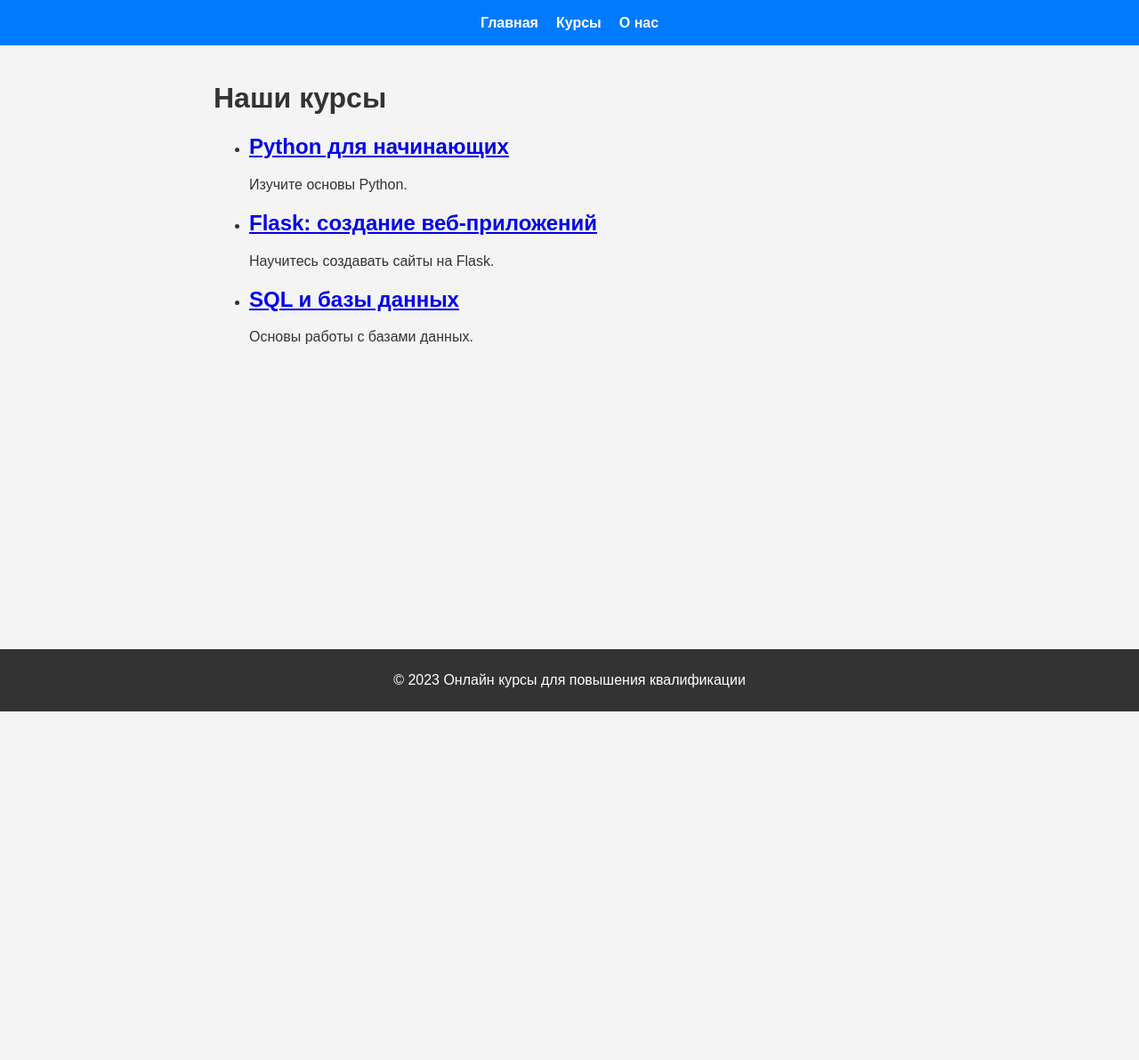
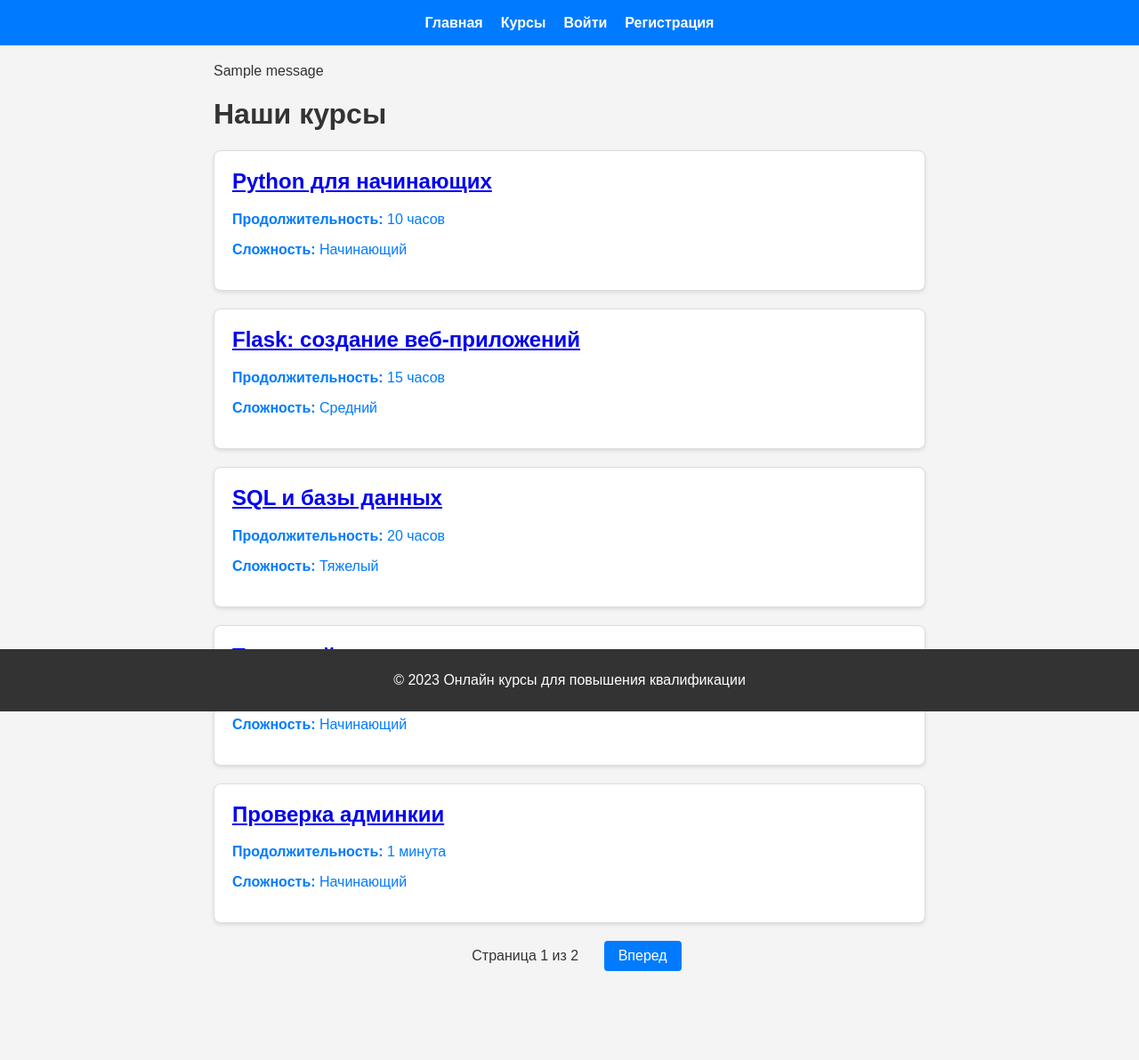
Before and after one commit to Wethoda/Web_site_pp, a Flask app: page /courses in a window 1280 px wide. Shown: the whole page at 89% size. Before the commit the page ends 800 px from the top, so only its background shows below. Run offline with Flask 3, Linux system fonts and the light colour scheme; data comes from the database, SQL or seed files in the repository; both versions use the stored data as it was after the commit; one stand-in notice (Sample message) is shown.

Commit message:
update 1.0

```diff
--- a/main.py
+++ b/main.py
@@ -1,55 +1,192 @@
-from flask import Flask, render_template
+from flask import Flask, render_template, request, redirect, url_for, session, flash
+from werkzeug.security import generate_password_hash, check_password_hash
+import sqlite3
 
 app = Flask(__name__)
+app.secret_key = 'kosxgfelv963'
 
-# Пример данных о курсах (список словарей, где каждый словарь представляет один курс)
-courses = [
-    {"id": 1, "title": "Python для начинающих", "description": "Изучите основы Python."},
-    {"id": 2, "title": "Flask: создание веб-приложений", "description": "Научитесь создавать сайты на Flask."},
-    {"id": 3, "title": "SQL и базы данных", "description": "Основы работы с базами данных."},
-]
+# Константа для количества курсов на странице
+COURSES_PER_PAGE = 5
 
+# Функция для получения данных из базы данных с пагинацией
+def get_courses(page=1):
+    conn = sqlite3.connect('courses.db')
+    cursor = conn.cursor()
+    offset = (page - 1) * COURSES_PER_PAGE
+    cursor.execute('SELECT * FROM courses LIMIT ? OFFSET ?', (COURSES_PER_PAGE, offset))
+    courses = cursor.fetchall()  # Получаем курсы для текущей страницы
+    conn.close()
+    return courses
+
+# Функция для получения общего количества курсов
+def get_total_courses():
+    conn = sqlite3.connect('courses.db')
+    cursor = conn.cursor()
+    cursor.execute('SELECT COUNT(*) FROM courses')
+    total = cursor.fetchone()[0]  # Получаем общее количество курсов
+    conn.close()
+    return total
+
+# Функция для получения курса по ID
+def get_course_by_id(course_id):
+    conn = sqlite3.connect('courses.db')
+    cursor = conn.cursor()
+    cursor.execute('SELECT * FROM courses WHERE id = ?', (course_id,))
+    course = cursor.fetchone()  # Получаем одну запись
+    conn.close()
+    return course
+
+# Функция для добавления курса
+def add_course(title, duration, difficulty, description):
+    conn = sqlite3.connect('courses.db')
+    cursor = conn.cursor()
+    cursor.execute("INSERT INTO courses(title, duration, difficulty, description) VALUES (?, ?, ?, ?)",
+                   (title, duration, difficulty, description,))
+    conn.commit()
+    conn.close()
+
+def update_course(course_id, title, duration, difficulty, description):
+    conn = sqlite3.connect('courses.db')
+    cursor = conn.cursor()
+    cursor.execute('''
+        UPDATE courses
+        SET title = ?, duration = ?, difficulty = ?, description = ?
+        WHERE id = ?''', (title, duration, difficulty, description, course_id))
+    conn.commit()
+    conn.close()
+
+def register_user(username, password, role='user'):
+    conn = sqlite3.connect('courses.db')
+    cursor = conn.cursor()
+    hashed_password = generate_password_hash(password)
+    cursor.execute('''INSERT INTO users(username, password, role) VALUES(?, ?, ?)''', (username, hashed_password, role))
+    conn.commit()
+    conn.close()
+
+def verify_users(username, password):
+    conn = sqlite3.connect('courses.db')
+    cursor = conn.cursor()
+    cursor.execute('''SELECT id, password, role FROM users WHERE username = ?''', (username,))
+    user = cursor.fetchone()
+    conn.close()
+    if user and check_password_hash(user[1], password):
+        return user
+    return None
 
 # Маршрут для главной страницы
 @app.route('/')
 def index():
-    # Рендерим шаблон index.html и передаем его в браузер
     return render_template('index.html')
-
 
 # Маршрут для страницы со списком курсов
 @app.route('/courses')
-def show_courses():  # Переименовали функцию, чтобы избежать конфликта имен
-    # Рендерим шаблон courses.html и передаем в него список курсов
-    return render_template('courses.html', courses=courses)
+def show_courses():
+    page = request.args.get('page', 1, type=int)  # Получаем номер страницы из запроса
+    courses = get_courses(page)  # Получаем курсы для текущей страницы
+    total_courses = get_total_courses()  # Получаем общее количество курсов
+    total_pages = (total_courses + COURSES_PER_PAGE - 1) // COURSES_PER_PAGE  # Вычисляем общее количество страниц
 
+    return render_template('courses.html', courses=courses, page=page, total_pages=total_pages)
 
 # Маршрут для страницы с деталями курса
 @app.route('/course/<int:course_id>')
 def course_detail(course_id):
-    """
-    Ищем курс по его ID в списке courses.
-    next() возвращает первый элемент, который соответствует условию.
-    Если курс не найден, возвращаем None.
-    """
-    course = next((course for course in courses if course["id"] == course_id), None)
-
-    # Если курс найден, рендерим шаблон course_detail.html и передаем в него данные о курсе
+    course = get_course_by_id(course_id)
     if course:
         return render_template('course_detail.html', course=course)
-
-    # Если курс не найден, возвращаем сообщение об ошибке и статус 404
     return "Курс не найден", 404
 
+# Маршрут для отображения формы добавления курса
+@app.route('/add_course', methods=['GET'])
+def show_add_course_form():
+    if 'user_id' not in session or session.get('role') != 'admin':  # Проверяем, что пользователь — админ
+        flash('Доступ запрещен. Только администраторы могут добавлять курсы.', 'error')
+        return redirect(url_for('show_courses'))
+    return render_template('add_course.html')
+
+# Маршрут для обработки данных формы
+@app.route('/add_course', methods=['POST'])
+def add_course_form():
+    if 'user_id' not in session or session.get('role') != 'admin':
+        flash('Доступ запрещен. Только администраторы могут добавлять курсы.', 'error')
+        return redirect(url_for('show_courses'))
+
+    title = request.form['title']
+    duration = request.form['duration']
+    difficulty = request.form['difficulty']  # Убедитесь, что это поле есть в форме
+    description = request.form['description']
+
+    add_course(title, duration, difficulty, description)
+    flash("Курс успешно добавлен", 'success')
+    return redirect(url_for('show_courses'))
+
+@app.route('/edit_course/<int:course_id>', methods=['GET'])
+def show_edit_course_form(course_id):
+    if 'user_id' not in session or session.get('role') != 'admin':
+        flash('Доступ запрещен. Только администраторы могут редактировать курсы.', 'error')
+        return redirect(url_for('show_courses'))
+    course = get_course_by_id(course_id)
+    if course:
+        return render_template('edit_course.html', course=course)
+    return "Курс не найден", 404
+
+@app.route('/edit_course/<int:course_id>', methods=['POST'])
+def edit_course(course_id):
+    if 'user_id' not in session or session.get('role') != 'admin':
+        flash('Доступ запрещен. Только администраторы могут редактировать курсы.', 'error')
+        return redirect(url_for('show_courses'))
+
+    title = request.form['title']
+    duration = request.form['duration']
+    difficulty = request.form['difficulty']
+    description = request.form['description']
+
+    update_course(course_id, title, duration, difficulty, description)
+    flash('Успешно вы изменил курс', 'success')
+    return redirect(url_for('show_courses'))
+
+@app.route('/register', methods=['GET', 'POST'])
+def register():
+    if request.method == 'POST':
+        username = request.form['username']
+        password = request.form['password']
+
+        try:
+            register_user(username, password)
+            flash('Регистрация прошла успешно. Теперь вы можете войти.', 'success')
+            return redirect(url_for('login'))
+        except sqlite3.IntegrityError:
+            flash("Пользователь с таким именем уже существует.", 'error')
+    return render_template('register.html')
+
+@app.route('/login', methods=['GET', 'POST'])
+def login():
+    if request.method == 'POST':
+        username = request.form['username']
+        password = request.form['password']
+
+        user = verify_users(username, password)
+        if user:
+            session['user_id'] = user[0]
+            session['role'] = user[2]
+            flash('Вход выполнен успешно.', 'success')
+            return redirect(url_for('show_courses'))
+        else:
+            flash('Неверное имя пользователя или пороль', 'error')
+    return render_template('login.html')
+
+@app.route('/logout')
+def logout():
+    session.pop('user_id', None)
+    session.pop('role', None)
+    flash('Вы успешно вышли из системы.', 'success')
+    return redirect(url_for('index'))
 
 # Маршрут для страницы "О нас"
 @app.route('/about')
 def about():
-    # Рендерим шаблон about.html
     return render_template('about.html')
-
 
 # Запуск приложения
 if __name__ == '__main__':
-    # Включаем режим отладки (debug=True), чтобы видеть ошибки в браузере
     app.run(debug=True)
--- a/static/css/styles.css
+++ b/static/css/styles.css
@@ -44,15 +44,71 @@ main {
     padding: 20px; /* Внутренние отступы */
     max-width: 800px; /* Максимальная ширина контента */
     margin: 0 auto; /* Выравнивание по центру */
+    padding-bottom: 100px;
 }
 
 /* Стили для подвала */
 footer {
+    position: fixed; /* Фиксируем элемент */
     background-color: #333; /* Цвет фона подвала */
     color: white; /* Цвет текста в подвале */
     text-align: center; /* Выравнивание текста по центру */
     padding: 10px 0; /* Внутренние отступы */
-    position: fixed; /* Фиксированное положение */
     width: 100%; /* Ширина на всю страницу */
-    bottom: 0; /* Прижимаем к нижней части страницы */
+    bottom: 0; /* Прижимаем к нижней части экрана */
+    z-index: 1000; /* Указываем высокий слой, чтобы перекрыть другие элементы */
 }
+
+.course-card {
+    background-color: white;
+    border: 1px solid #ddd;
+    border-radius: 8px;
+    padding: 20px;
+    margin-bottom: 20px;
+    box-shadow: 0 2px 4px rgba(0, 0, 0, 0.1);
+}
+
+.course-card h2 {
+    margin-top: 0;
+    color: #007BFF;
+}
+
+.course-card p {
+    color: #555;
+}
+
+.course-card p {
+    text-decoration: none;
+    color: #007BFF;
+}
+
+.course-card a:hover {
+    text-decoration: underline;
+}
+
+/* Стили для пагинации */
+.pagination {
+    margin-top: 20px;
+    text-align: center;
+}
+
+.pagination a {
+    display: inline-block;
+    padding: 8px 16px;
+    margin: 0 4px;
+    background-color: #007BFF;
+    color: white;
+    text-decoration: none;
+    border-radius: 4px;
+}
+
+.pagination a:hover {
+    background-color: #0056b3;
+}
+
+.pagination span {
+    display: inline-block;
+    padding: 8px 16px;
+    margin: 0 4px;
+    color: #333;
+}
--- a/templates/base.html
+++ b/templates/base.html
@@ -1,40 +1,45 @@
 <!DOCTYPE html>
 <html lang="ru">
 <head>
-    <!-- Мета-теги для корректного отображения страницы -->
     <meta charset="UTF-8">
     <meta name="viewport" content="width=device-width, initial-scale=1.0">
-
-    <!-- Блок title, который можно переопределить в других шаблонах -->
     <title>{% block title %}Онлайн курсы для повышения квалификации{% endblock %}</title>
-
-    <!-- Подключаем CSS файл из папки static/css -->
     <link rel="stylesheet" href="{{ url_for('static', filename='css/styles.css') }}">
 </head>
 <body>
-    <!-- Шапка сайта -->
     <header>
         <nav>
-            <!-- Навигационное меню -->
             <ul>
                 <li><a href="{{ url_for('index') }}">Главная</a></li>
                 <li><a href="{{ url_for('show_courses') }}">Курсы</a></li>
-                <li><a href="{{ url_for('about') }}">О нас</a></li>
+                {% if 'user_id' in session and session.get('role') == 'admin' %}
+                    <li><a href="{{ url_for('show_add_course_form') }}">Добавить курс</a></li>
+                {% endif %}
+                {% if 'user_id' in session %}
+                    <li><a href="{{ url_for('logout') }}">Выйти</a></li>
+                {% else %}
+                    <li><a href="{{ url_for('login') }}">Войти</a></li>
+                    <li><a href="{{ url_for('register') }}">Регистрация</a></li>
+                {% endif %}
             </ul>
         </nav>
     </header>
 
-    <!-- Основное содержимое страницы -->
     <main>
+        {% with messages = get_flashed_messages(with_categories=true) %}
+            {% if messages %}
+                {% for category, message in messages %}
+                    <div class="flash {{ category }}">{{ message }}</div>
+                {% endfor %}
+            {% endif %}
+        {% endwith %}
         {% block content %}{% endblock %}
     </main>
 
-    <!-- Подвал сайта -->
     <footer>
         <p>&copy; 2023 Онлайн курсы для повышения квалификации</p>
     </footer>
 
-    <!-- Подключаем JavaScript файл из папки static/js -->
     <script src="{{ url_for('static', filename='js/scripts.js') }}"></script>
 </body>
 </html>
--- a/templates/courses.html
+++ b/templates/courses.html
@@ -6,12 +6,32 @@
 
 {% block content %}
 <h1>Наши курсы</h1>
-<ul>
+<div>
     {% for course in courses %}
-    <li>
-        <h2><a href="{{ url_for('course_detail', course_id=course.id) }}">{{ course.title }}</a></h2>
-        <p>{{ course.description }}</p>
-    </li>
+    <div class="course-card">
+        <h2><a href="{{ url_for('course_detail', course_id=course[0]) }}">{{ course[1] }}</a></h2>
+        <p><strong>Продолжительность:</strong> {{ course[2] }}</p>
+        <p><strong>Сложность:</strong> {{ course[3] }}</p>
+    </div>
     {% endfor %}
-</ul>
+</div>
+
+<!-- Кнопки пагинации -->
+<div class="pagination">
+    {% if page > 1 %}
+        <a href="{{ url_for('show_courses', page=page-1) }}">Назад</a>
+    {% endif %}
+
+    <span>Страница {{ page }} из {{ total_pages }}</span>
+
+    {% if page < total_pages %}
+        <a href="{{ url_for('show_courses', page=page+1) }}">Вперед</a>
+    {% endif %}
+</div>
+
+<!-- Кнопка "Добавить курс" для администраторов -->
+{% if 'user_id' in session and session.get('role') == 'admin' %}
+    <a href="{{ url_for('show_add_course_form') }}">Добавить курс</a>
+{% endif %}
+
 {% endblock %}
```
Also changed, not shown: add_courses.py (added, +34 -0 lines), init_db.py (added, +32 -0 lines), templates/add_course.html (added, +35 -0 lines), templates/course_detail.html (+7 -9 lines), templates/edit_course.html (added, +35 -0 lines), templates/login.html (added, +23 -0 lines), templates/register.html (added, +23 -0 lines), courses.db (added), 1 other file.
